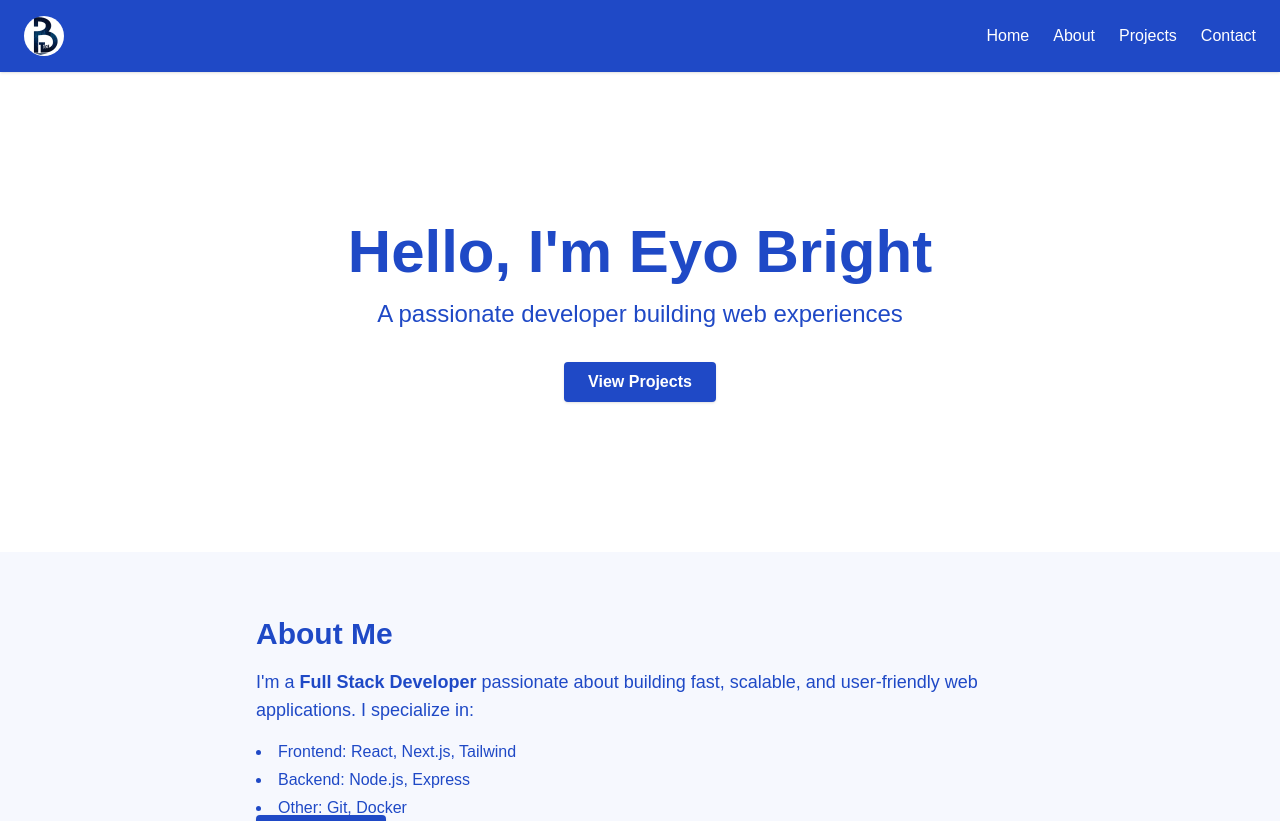
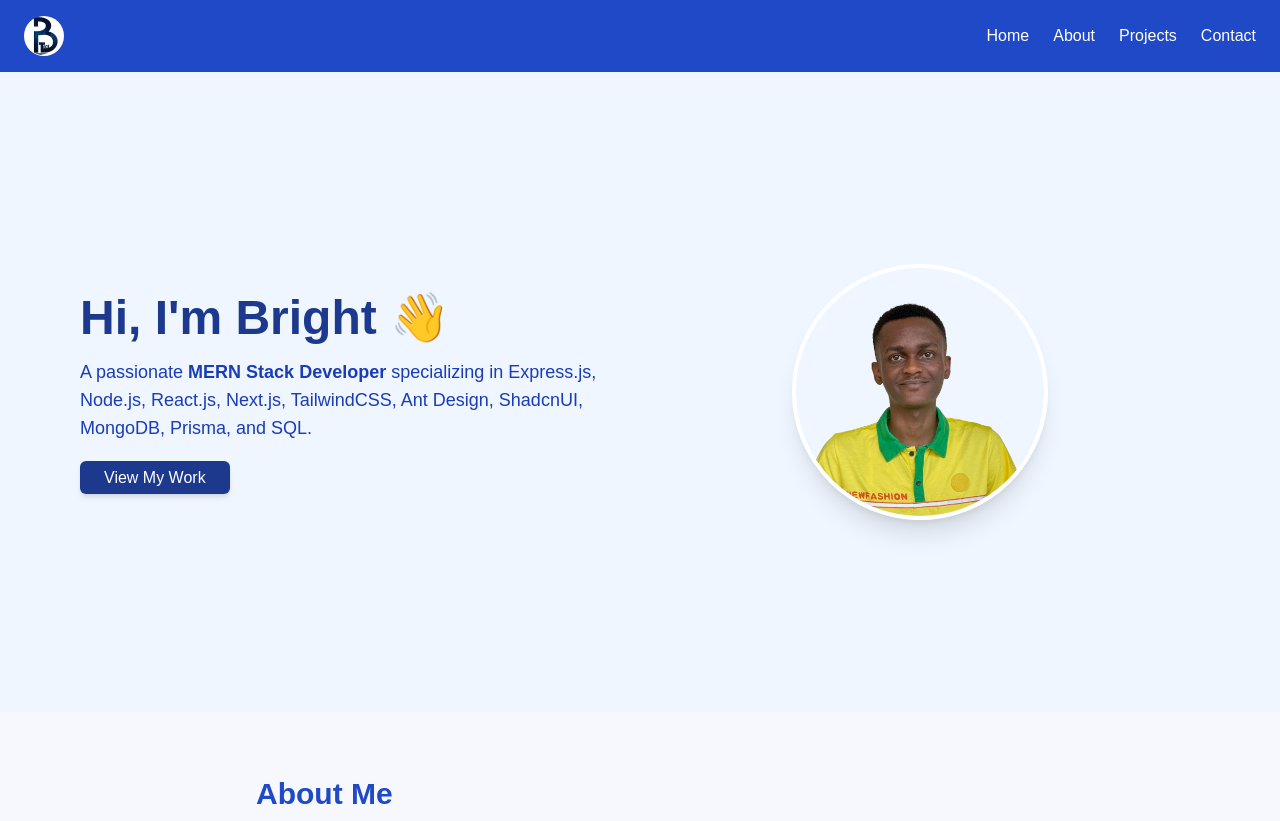
Before and after one commit to B-gentle/next-portfolio, a Next.js app: page / in a window 1280 px wide. Shown: the top 821 px of the page. Built offline with nearby package versions, Linux system fonts and the light colour scheme.

Commit message:
added her section

```diff
--- a/components/Hero.tsx
+++ b/components/Hero.tsx
@@ -1,37 +1,53 @@
-'use client'
-import { motion } from 'framer-motion'
+'use client';
+import React from 'react';
+import { motion } from 'framer-motion';
+import Image from 'next/image';
+import image from '@/assets/image.png';
 
-export default function Hero() {
+const Hero = () => {
   return (
-    <motion.section
-      initial={{ opacity: 0, scale: 0.95, y: 24 }}
-      animate={{ opacity: 1, scale: 1, y: 0 }}
-      transition={{ duration: 0.9, type: 'spring' }}
-      className="min-h-[60vh] flex flex-col justify-center items-center bg-background text-primary px-4 text-center"
-    >
-      <motion.h1
-        initial={{ opacity: 0, y: 20 }}
-        animate={{ opacity: 1, y: 0 }}
-        transition={{ delay: 0.2, duration: 0.6 }}
-        className="text-3xl sm:text-4xl md:text-6xl font-bold mb-4"
+    <section className="min-h-[80vh] flex flex-col-reverse md:flex-row items-center justify-between px-6 md:px-20 py-12 bg-blue-50">
+      {/* Text Content */}
+      <motion.div
+        initial={{ opacity: 0, x: -50 }}
+        animate={{ opacity: 1, x: 0 }}
+        transition={{ duration: 0.6 }}
+        className="text-center md:text-left md:w-1/2"
       >
-        Hello, I&#39;m Eyo Bright
-      </motion.h1>
-      <motion.p
-        initial={{ opacity: 0, y: 20 }}
-        animate={{ opacity: 1, y: 0 }}
-        transition={{ delay: 0.4, duration: 0.6 }}
-        className="text-lg sm:text-xl md:text-2xl mb-8"
+        <h1 className="text-4xl md:text-5xl font-bold text-blue-900">
+          Hi, I&apos;m Bright 👋
+        </h1>
+        <p className="mt-4 text-lg text-blue-800">
+          A passionate <strong>MERN Stack Developer</strong> specializing in Express.js, Node.js, React.js, Next.js, TailwindCSS, Ant Design, ShadcnUI, MongoDB, Prisma, and SQL.
+        </p>
+        <div className="mt-6">
+          <a
+            href="#projects"
+            className="bg-blue-900 text-white px-6 py-2 rounded-md shadow-md hover:bg-blue-800 transition"
+          >
+            View My Work
+          </a>
+        </div>
+      </motion.div>
+
+      {/* Image */}
+      <motion.div
+        initial={{ opacity: 0, x: 50 }}
+        animate={{ opacity: 1, x: 0 }}
+        transition={{ duration: 0.6, delay: 0.2 }}
+        className="mb-10 md:mb-0 md:w-1/2 flex justify-center"
       >
-        A passionate developer building web experiences
-      </motion.p>
-      <motion.a
-        href="/projects"
-        whileHover={{ scale: 1.07, backgroundColor: '#3b82f6' }}
-        className="bg-primary text-white px-6 py-2 rounded shadow hover:bg-primary-light transition font-semibold"
-      >
-        View Projects
-      </motion.a>
-    </motion.section>
-  )
-}
+        <div className="w-48 h-48 md:w-64 md:h-64 relative">
+          <Image
+            src={image}
+            alt="Bright Eyo"
+            fill
+            className="object-cover rounded-full shadow-xl border-4 border-white"
+          />
+        </div>
+      </motion.div>
+    </section>
+  );
+};
+
+export default Hero;
```
Also changed, not shown: assets/image.png (added).
